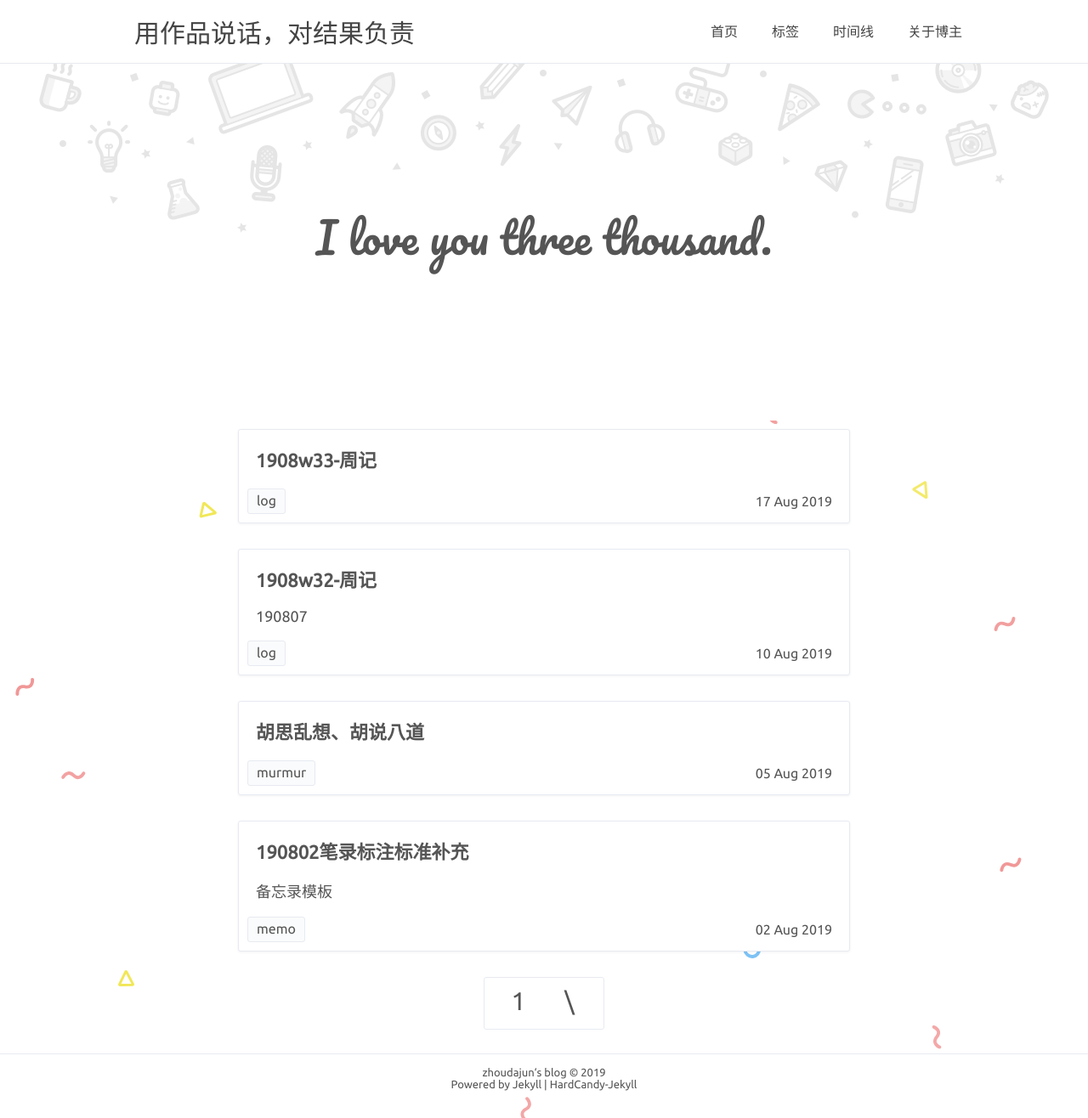
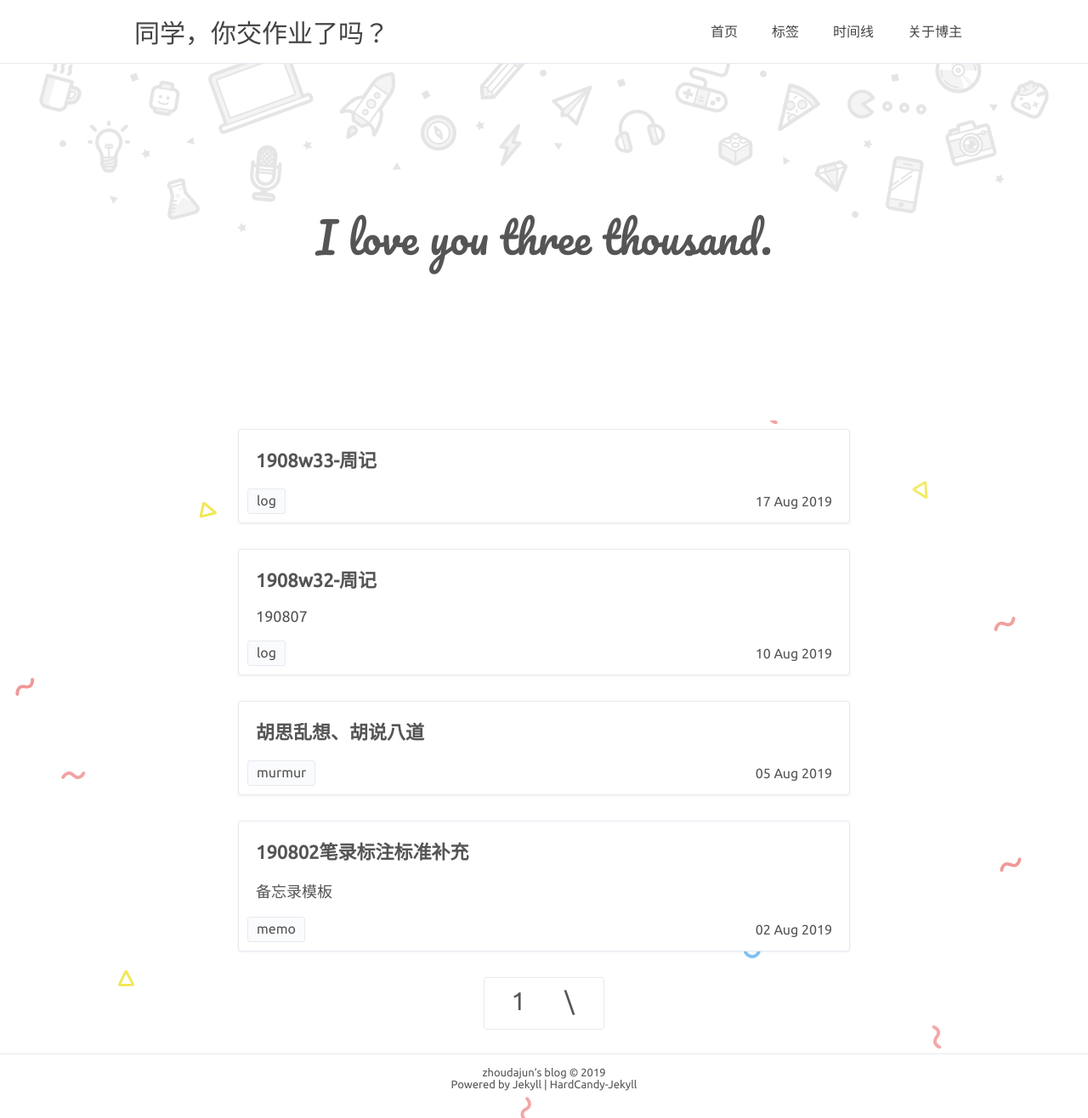
Before and after one commit to zhoudajun/zhoudajun.github.io, a Jekyll site: the page built from index.html, in a window 1280 px wide. Shown: the whole page at 85% size. Built offline with Jekyll 4.4.1, drawn with Linux system fonts in a browser that asks for light colours.

Commit message:
Update _config.yml

```diff
--- a/_config.yml
+++ b/_config.yml
@@ -16,10 +16,10 @@ nav: # 最佳体验 六个标签 且最好每个标签不超过4中文字
 author: true
 name: '周炟君 | zhoudajun'
 # NickName: '认知学徒'
-webtitle: '用作品说话，对结果负责'
+webtitle: '同学，你交作业了吗？'
 bio: '认知学徒'
 about: true
-aboutyou: '预防生-艾防员-新媒体-训练师'
+aboutyou: '预防医学生-艾防科员-新媒体运营-AI训练师'
 portraits: '/assets/profile.jpg' # your portraits image file path
 
 # SNS
```
